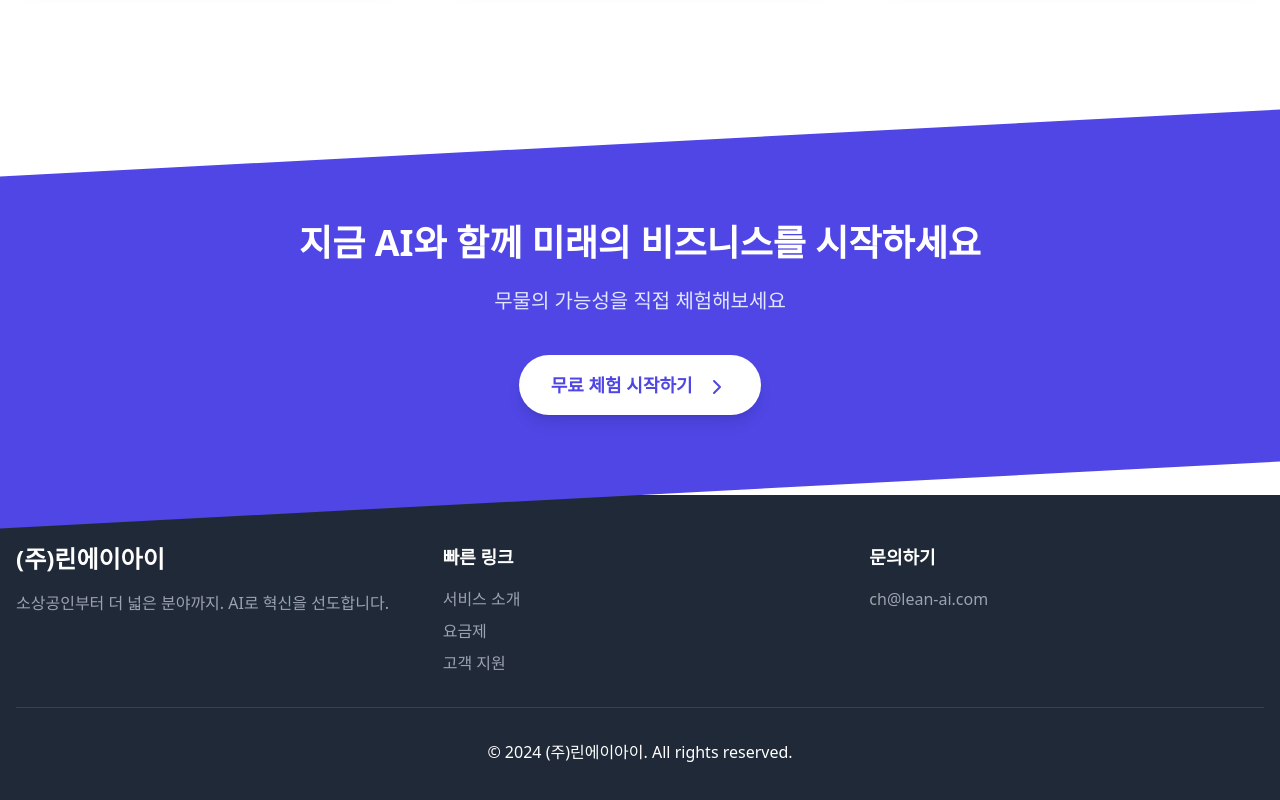
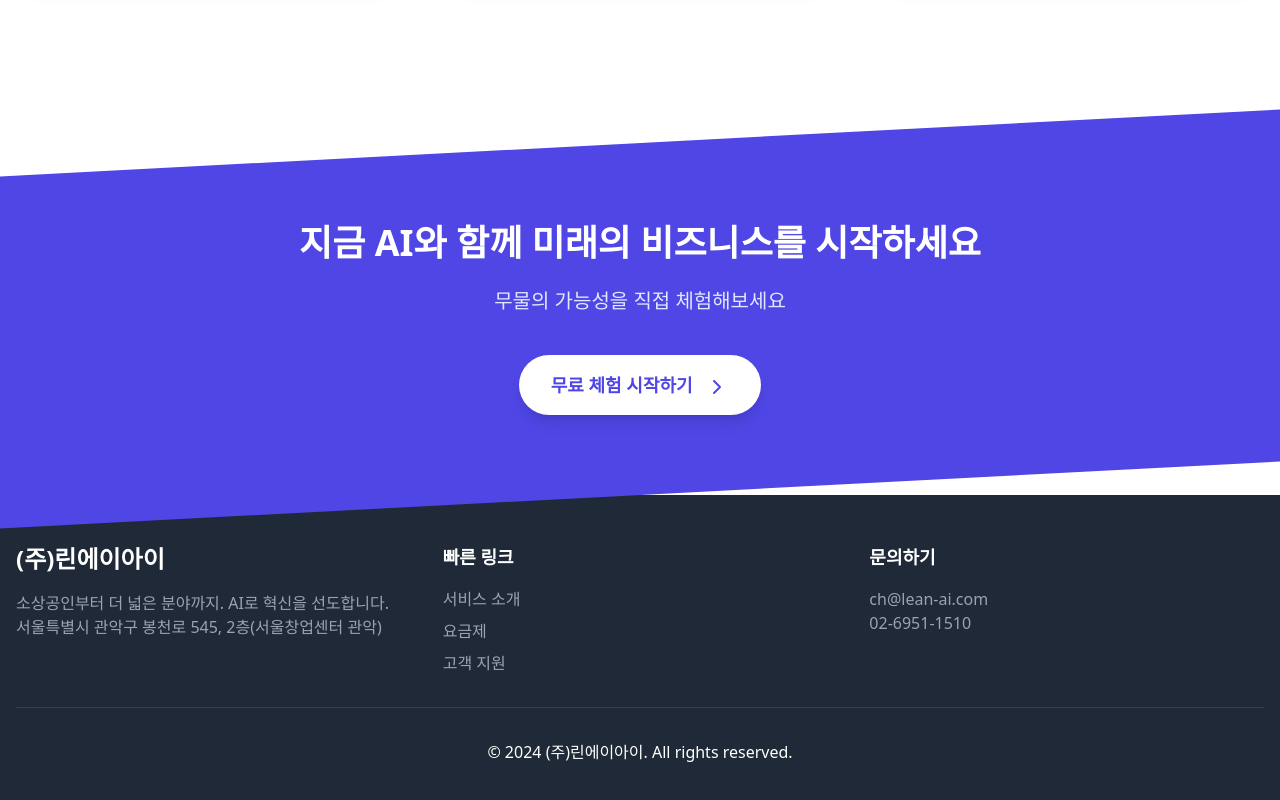
Before and after one commit to EXPOIR0405/Mumul_homepage_next.js, a Next.js app: page / in a window 1280 px wide. Shown: the part 1204-2004 px from the top of the page. Built offline with nearby package versions, Linux system fonts and the light colour scheme.

Commit message:
에러 재수정

```diff
--- a/jsconfig.json
+++ b/jsconfig.json
@@ -1,7 +1,9 @@
 {
   "compilerOptions": {
+    "baseUrl": "./src",
     "paths": {
-      "@/*": ["./src/*"]
+      "@/*": ["*"]
     }
-  }
+  },
+  "include": ["src/**/*"] // src 폴더 내 모든 파일 포함
 }
--- a/src/pages/index.js
+++ b/src/pages/index.js
@@ -261,7 +261,9 @@ const LandingPage = () => {
             <div>
               <h3 className="text-2xl font-bold mb-4">(주)린에이아이</h3>
               <p className="text-gray-400">소상공인부터 더 넓은 분야까지. AI로 혁신을 선도합니다.</p>
+              <p className="text-gray-400">서울특별시 관악구 봉천로 545, 2층(서울창업센터 관악) </p>
             </div>
+
             <div>
               <h4 className="text-lg font-semibold mb-4">빠른 링크</h4>
               <ul className="space-y-2">
@@ -273,7 +275,7 @@ const LandingPage = () => {
             <div>
               <h4 className="text-lg font-semibold mb-4">문의하기</h4>
               <p className="text-gray-400">ch@lean-ai.com</p>
-              <p className="text-gray-400"></p>
+              <p className="text-gray-400">02-6951-1510</p>
             </div>
           </div>
           <div className="mt-8 pt-8 border-t border-gray-700 text-center">
```
